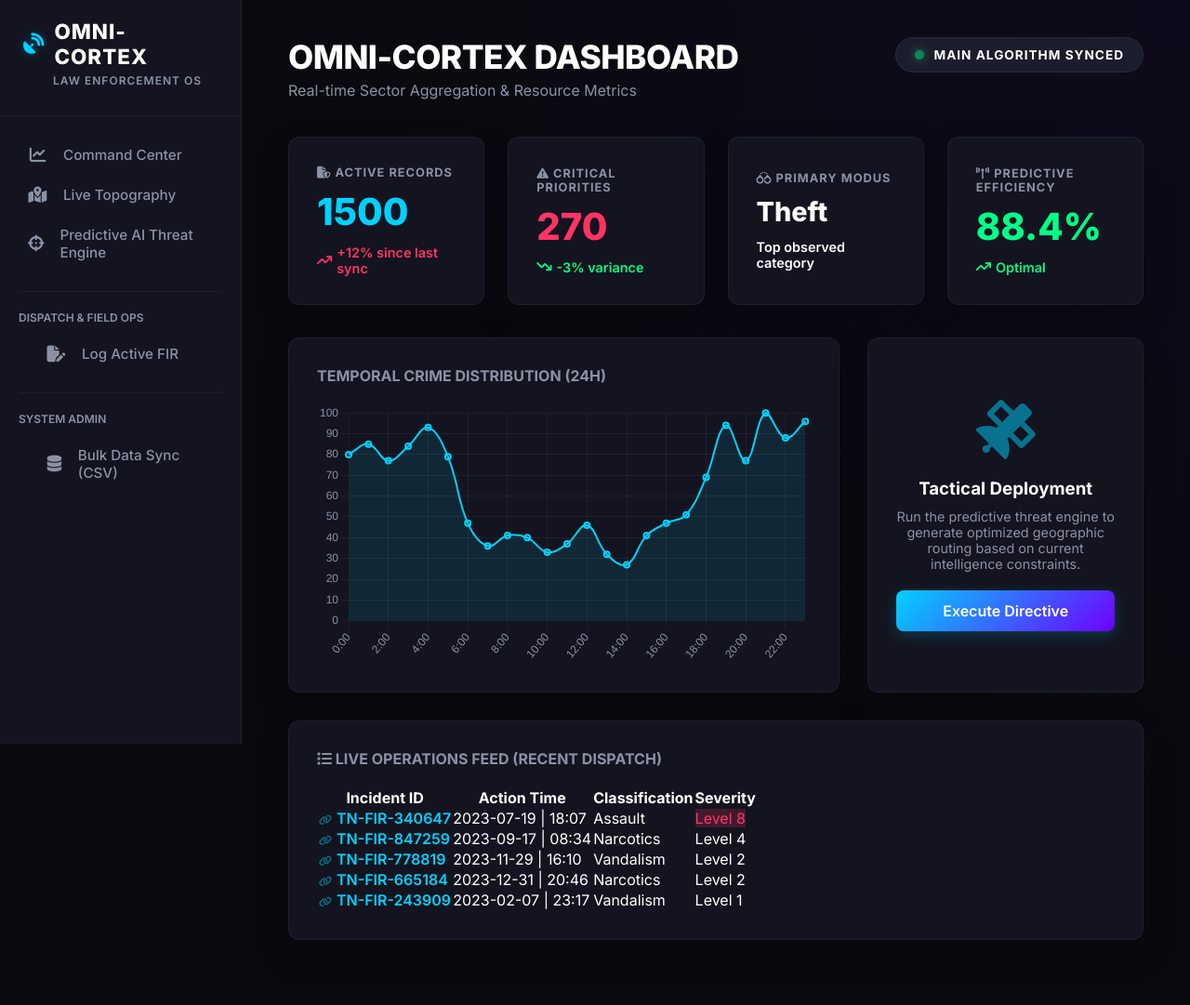
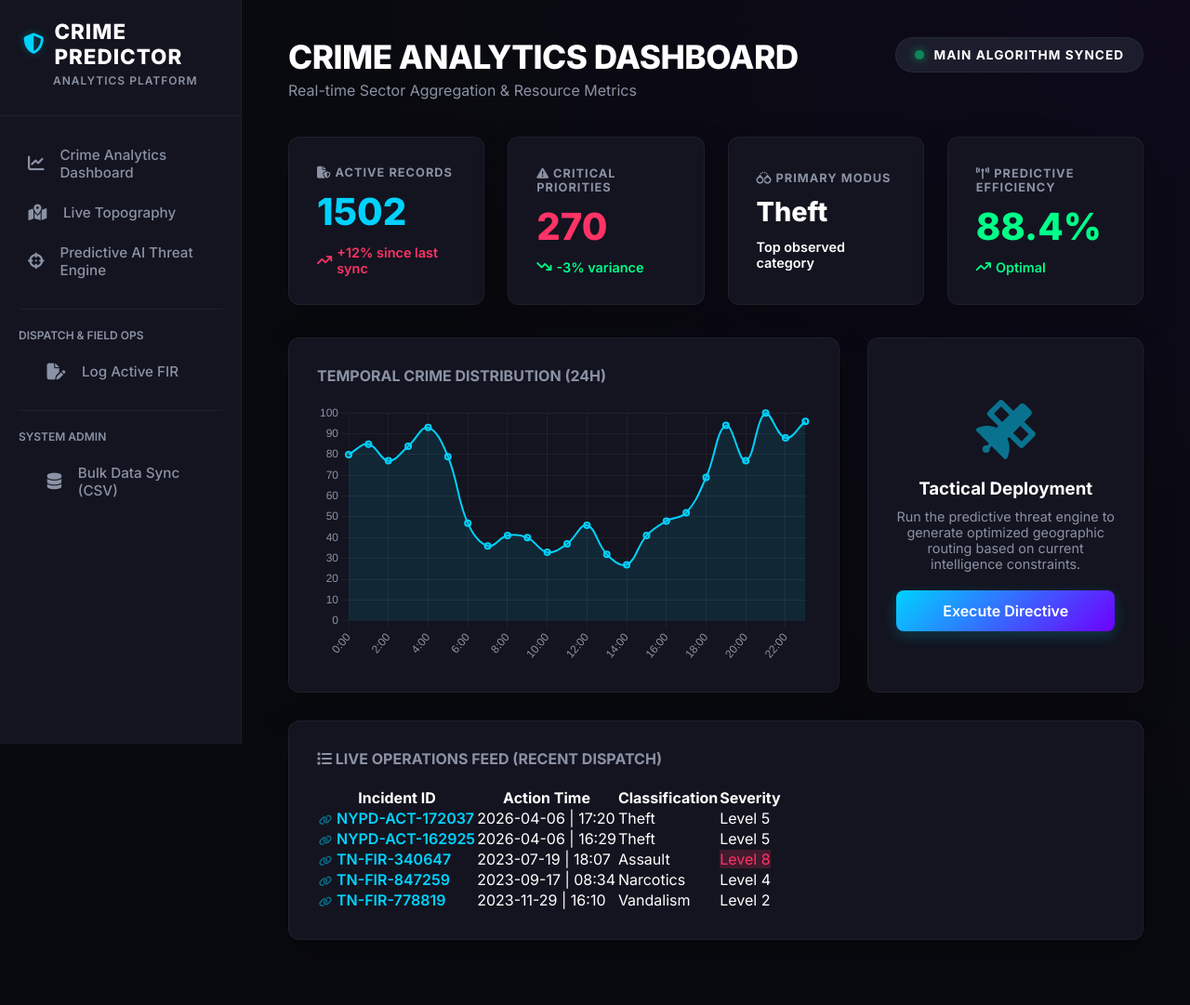
Before and after one commit to muthu27102005/RedShieldHack, a Flask app: page /dashboard in a window 1280 px wide. Shown: the whole page at 93% size. Run offline with Flask 3, Linux system fonts and the light colour scheme.

Commit message:
second update

```diff
--- a/crime_prediction_project/app.py
+++ b/crime_prediction_project/app.py
@@ -1,4 +1,5 @@
 import os
+os.environ["OMP_NUM_THREADS"] = "1"  # Fix for Scikit-Learn KMeans freezing inside Windows Flask threads
 from flask import Flask, render_template, request, redirect, url_for, flash, jsonify
 import pandas as pd
 from datetime import datetime
--- a/crime_prediction_project/templates/base.html
+++ b/crime_prediction_project/templates/base.html
@@ -13,13 +13,13 @@
 <body>
     <aside class="sidebar">
         <div class="logo-area">
-            <h2><i class="fa-solid fa-satellite-dish"></i> OMNI-CORTEX</h2>
-            <div style="color:var(--text-muted); font-size:0.75rem; font-weight:600; letter-spacing:1px; margin-top:5px; margin-left:32px;">LAW ENFORCEMENT OS</div>
+            <h2><i class="fa-solid fa-shield-halved"></i> CRIME PREDICTOR</h2>
+            <div style="color:var(--text-muted); font-size:0.75rem; font-weight:600; letter-spacing:1px; margin-top:5px; margin-left:32px;">ANALYTICS PLATFORM</div>
         </div>
 
         <nav>
             <a href="{{ url_for('dashboard') }}" class="nav-item">
-                <i class="fa-solid fa-chart-line"></i> Command Center
+                <i class="fa-solid fa-chart-line"></i> Crime Analytics Dashboard
             </a>
             <a href="{{ url_for('view_map') }}" class="nav-item">
                 <i class="fa-solid fa-map-location-dot"></i> Live Topography
--- a/crime_prediction_project/templates/dashboard.html
+++ b/crime_prediction_project/templates/dashboard.html
@@ -1,6 +1,6 @@
 {% extends "base.html" %}
 
-{% block page_title %}OMNI-CORTEX DASHBOARD{% endblock %}
+{% block page_title %}CRIME ANALYTICS DASHBOARD{% endblock %}
 {% block page_subtitle %}Real-time Sector Aggregation & Resource Metrics{% endblock %}
 
 {% block content %}
```
Also changed, not shown: crime_prediction_project/data/crime_data_tn.csv, 1 other file.
